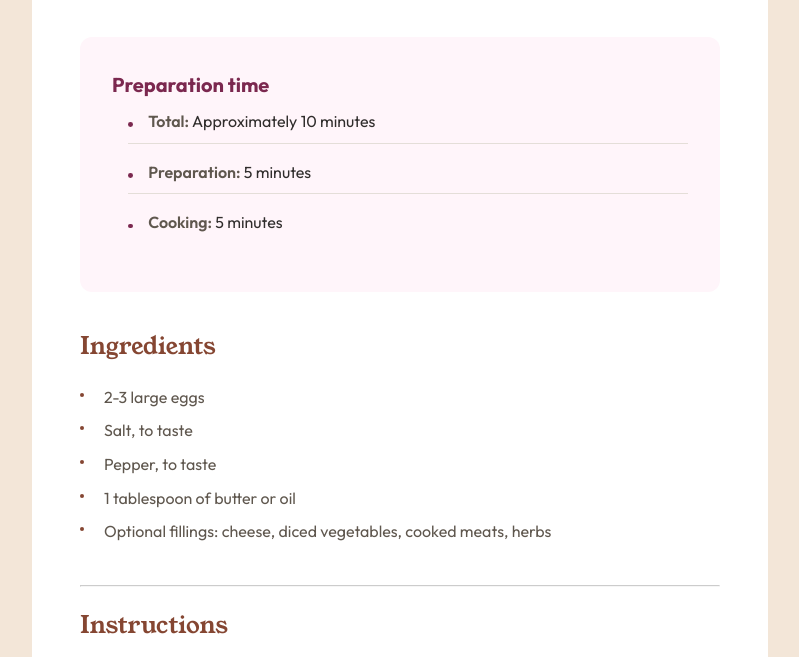
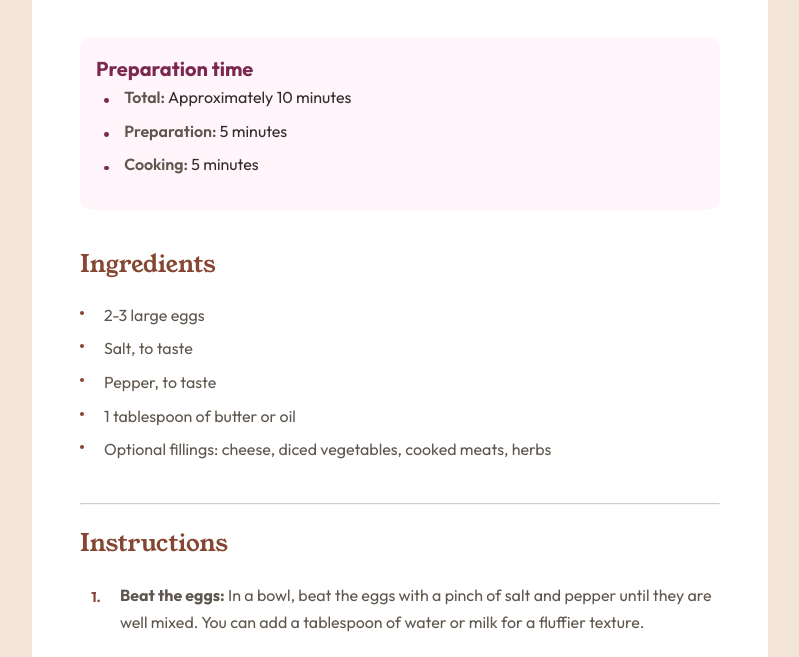
Before and after one commit to Azryth-beep/frontend-mentor-challenges, a plain HTML site: page newbie/recipe-page/index.html in a window 1280 px wide. Shown: the part 561-1218 px from the top of the page, without its empty margins (240-1039 px from the left). Drawn offline with Linux system fonts and the light colour scheme.

Commit message:
Update all changes - CSS improvements, result images, and gitignore

```diff
--- a/newbie/recipe-page/styles/index.css
+++ b/newbie/recipe-page/styles/index.css
@@ -4,7 +4,7 @@
 .recipe-container {
   max-width: 736px;
   margin: 0 auto;
-  padding: var(--spacing-md);
+  padding: 1rem;
   background-color: var(--color-white);
 }
 
@@ -25,11 +25,6 @@
   border-radius: var(--border-radius);
 }
 
-/* Recipe Header */
-.recipe-header {
-  margin-bottom: var(--spacing-lg);
-}
-
 .recipe-title {
   margin-bottom: var(--spacing-sm);
   color: var(--color-stone-900);
@@ -43,7 +38,7 @@
 /* Preparation Time */
 .prep-time {
   background-color: var(--color-rose-50);
-  padding: var(--spacing-lg);
+  padding: 1rem;
   border-radius: var(--border-radius);
   margin-bottom: var(--spacing-lg);
   font-family: var();
@@ -55,12 +50,7 @@
 
 .prep-time ul {
   list-style: none;
-  padding-left: 1rem;
-}
-
-.prep-time li {
-  padding: var(--spacing-xs) 0;
-  border-bottom: 1px solid var(--color-stone-150);
+  padding-left: 0;
 }
 
 .prep-time li::before {
@@ -141,14 +131,13 @@
 }
 
 .instructions li::before {
-  content: counter(instruction-counter);
+  content: counter(instruction-counter) ".";
   position: absolute;
   left: 0;
   top: 0;
   width: 2rem;
   height: 2rem;
-  background-color: var(--color-brown-800);
-  color: var(--color-white);
+  color: var(--color-brown-800);
   border-radius: 50%;
   display: flex;
   align-items: center;
```
Also changed, not shown: newbie/recipe-page/results/recipe-page-preview-2.png, newbie/recipe-page/results/recipe-page-preview.png, 1 other file.
